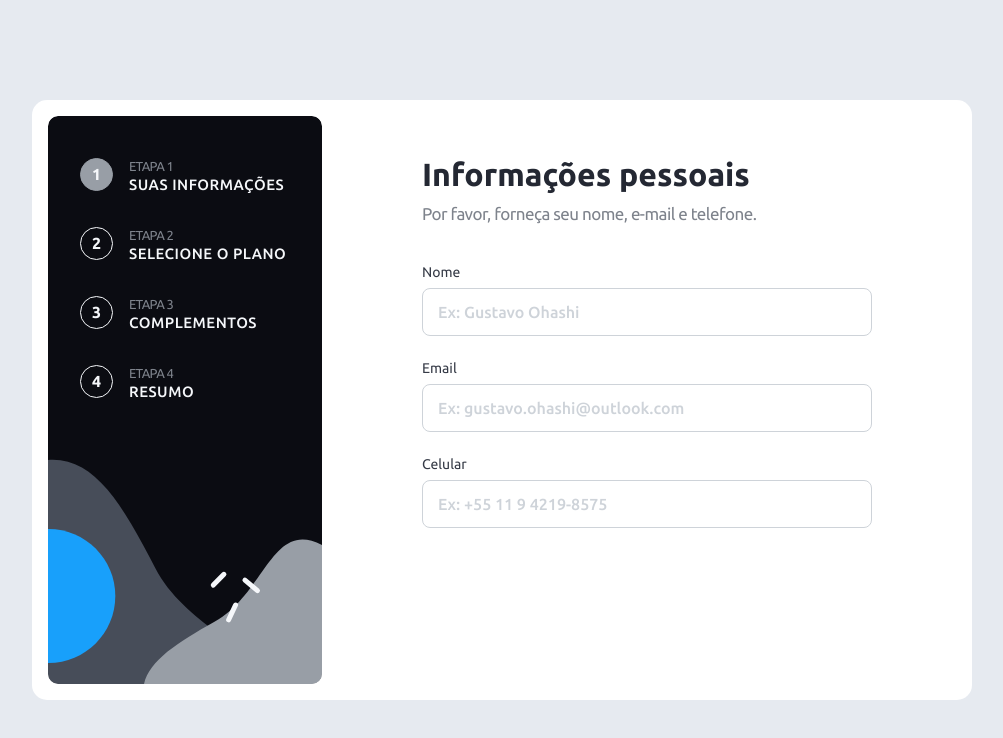
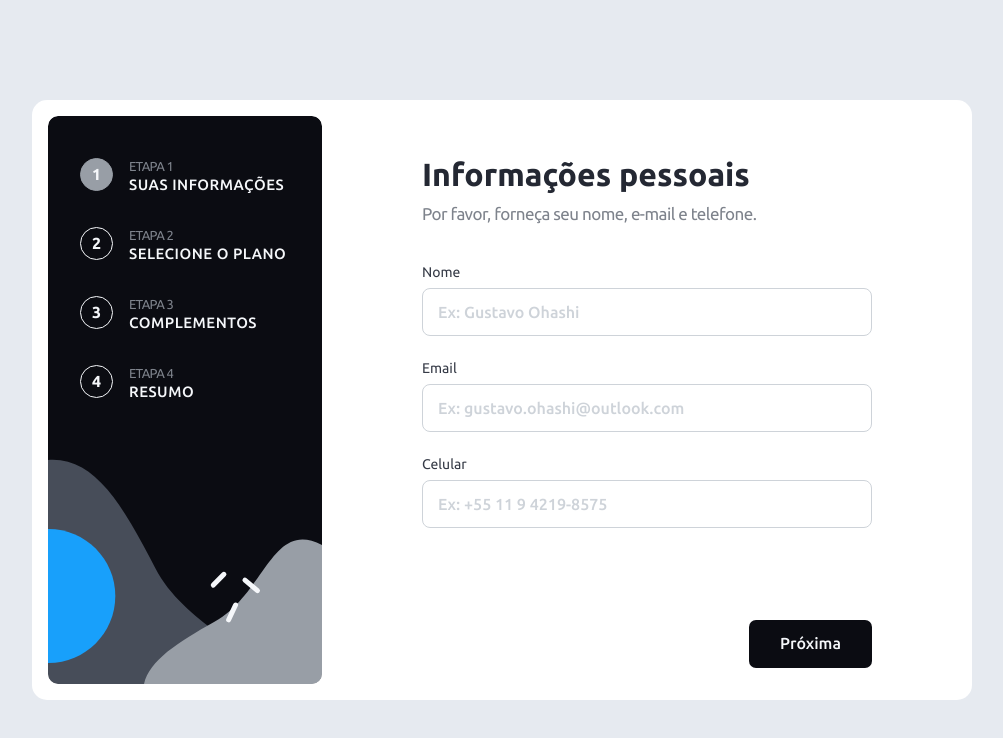
Before and after one commit to rafaelvieiracosta/form-multi-step, a Vue app: page / in a window 1280 px wide. Shown: the top 738 px of the page, without its empty margins (138-1141 px from the left). Built offline with nearby package versions, Linux system fonts and the light colour scheme.

Commit message:
feat: full footer

```diff
--- a/src/App.vue
+++ b/src/App.vue
@@ -60,10 +60,76 @@
       <keep-alive>
         <router-view />
       </keep-alive>
-      <footer></footer>
+
+      <footer
+        class="footer"
+        :class="{ 'two-itens': $route.name !== 'personalInfo' }"
+      >
+        <router-link
+          v-if="$route.name !== 'personalInfo'"
+          class="footer-btn-secondary"
+          :to="backRoute"
+        >
+          Voltar
+        </router-link>
+
+        <router-link
+          v-if="$route.name === 'finishingUp'"
+          to="/success"
+          class="footer-btn-primary"
+          :class="{ disable: true }"
+        >
+          Confirmar
+        </router-link>
+
+        <router-link v-else class="footer-btn-primary" :to="nextRoute">
+          Próxima
+        </router-link>
+      </footer>
     </main>
   </div>
 </template>
+
+<script>
+export default {
+  computed: {
+    nextRoute() {
+      let teste = "/";
+
+      switch (this.$route.name) {
+        case "personalInfo":
+          teste = "/plan";
+          break;
+        case "selectYourPlan":
+          teste = "/addons";
+          break;
+        case "pickAddOns":
+          teste = "summary";
+          break;
+      }
+
+      return teste;
+    },
+    backRoute() {
+      let teste = "/";
+
+      switch (this.$route.name) {
+        case "selectYourPlan":
+          teste = "/";
+          break;
+        case "pickAddOns":
+          teste = "/plan";
+          break;
+        case "finishingUp":
+          teste = "/addons";
+          break;
+      }
+
+      return teste;
+    },
+  },
+};
+</script>
 
 <style>
 @import url("../src/assets/css/style.css");
@@ -87,6 +153,7 @@
   .main {
     display: grid;
     grid-template-columns: minmax(249px, 274px) minmax(420px, 1fr);
+    grid-template-rows: auto 64px;
     column-gap: 16px;
     width: 100%;
     max-width: 940px;
@@ -94,9 +161,13 @@
     background-color: var(--c0);
     border-radius: 15px;
     background-image: none;
+    max-height: 600px;
   }
 }
 
+header {
+  grid-row: span 2;
+}
 nav {
   padding: 32px 20px 34px;
 }
@@ -196,4 +267,55 @@ MARCADOR DE ESTAPA/ROTA SOLTO
     display: initial;
   }
 }
+
+.footer {
+  display: flex;
+  align-items: center;
+  justify-content: flex-end;
+  padding: 16px;
+  background-color: var(--c0);
+  position: absolute;
+  bottom: 0;
+  left: 0;
+  width: 100%;
+}
+.footer.two-itens {
+  justify-content: space-between;
+}
+.footer-btn-primary {
+  font-weight: 500;
+  font-size: 14px;
+  line-height: 16px;
+  background: var(--c12);
+  color: var(--c1);
+  text-decoration: none;
+  padding: 12px 22px;
+  text-align: center;
+  border-radius: 7px;
+}
+.footer-btn-secondary {
+  font-size: 14px;
+  line-height: 16px;
+  color: var(--c6);
+  text-decoration: none;
+  padding: 12px 0;
+}
+@media (min-width: 768px) {
+  .footer {
+    position: initial;
+    max-width: 482px;
+    margin: 0 auto 16px;
+    padding: 0 16px;
+  }
+  .footer-btn-primary {
+    font-size: 16px;
+    line-height: 18px;
+    padding: 14px 31px 16px;
+  }
+  .footer-btn-secondary {
+    font-size: 16px;
+    line-height: 18px;
+    padding: 15px 0;
+  }
+}
 </style>
```
